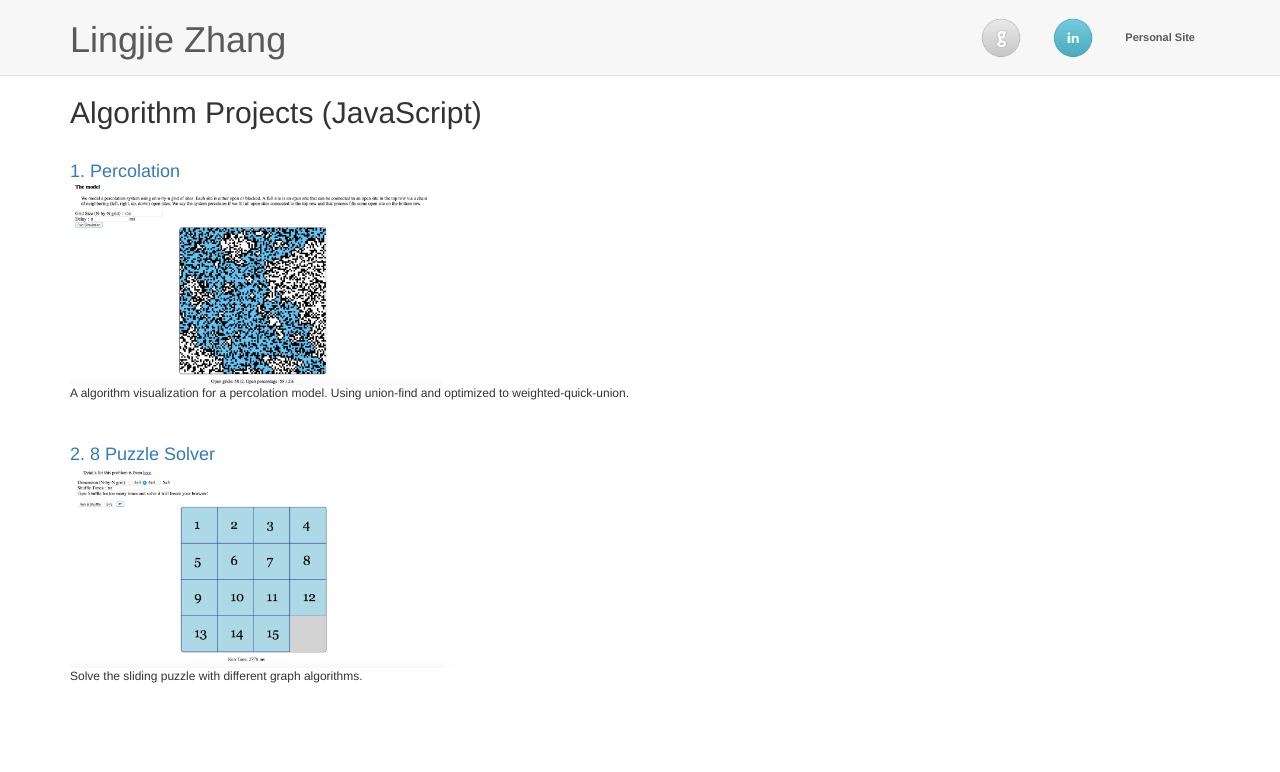
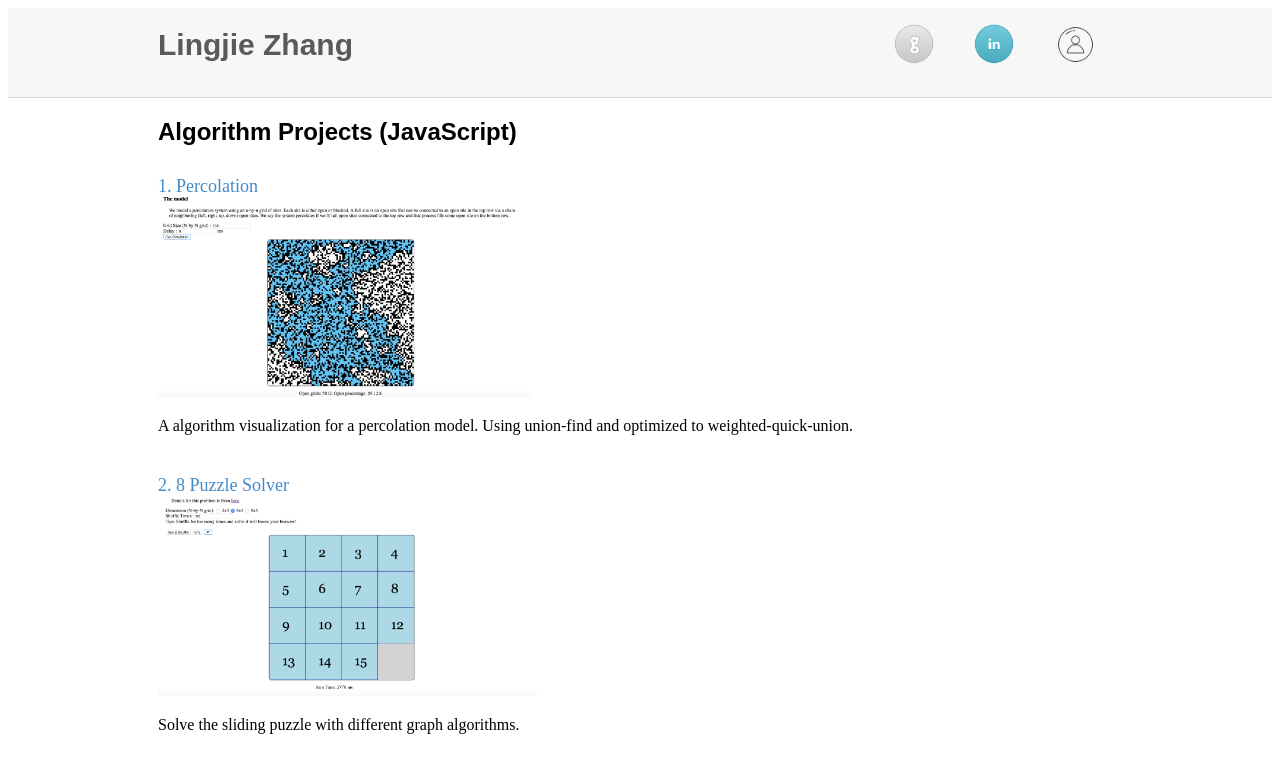
Before and after one commit to XGuGu/JS-Algorithm, a plain HTML site: page index.html in a window 1280 px wide. Drawn offline with nearby package versions, Linux system fonts and the light colour scheme.

Commit message:
modify css

```diff
--- a/css/index.css
+++ b/css/index.css
@@ -1,6 +1,25 @@
 .header {
     background-color: #f7f7f7;
     border-bottom: 1px solid #dbdbdb;
+}
+
+.container {
+  display: flex;
+  justify-content: space-between;
+  padding-left: 150px;
+  padding-right: 150px;
+}
+
+.nav-icon {
+  display: flex;
+}
+
+li {
+  list-style-type:none;
+}
+
+.h1 {
+  font-size: 30px;
 }
 
 .header a {
@@ -8,12 +27,27 @@
   font-size: 11px;
   font-weight: bold;
   text-decoration: none;
+  font-family: sans-serif;
 }
 
 .icon {
   width: 40px;
+  padding-left: 20px;
+  padding-right: 20px;
 }
 
+.iconperson {
+  width:53px;
+  position: relative;
+  top: -6px;
+  padding-left: 15px;
+  padding-right: 20px;
+}
+
+
+.full-projects {
+  margin-left: 150px;
+}
 .projects h2 {
   margin-bottom: 30px;
 }
@@ -34,15 +68,25 @@
 }
 
 .full-projects p {
-    font-size: 12px;
+  font-size: 16px;
+}
+
+.h2 {
+  font-weight: 800;
+  font-family: sans-serif;
+  font-size: 24px;
 }
 
 a.project-list {
   font-size: 18px;
+  color: #428bca;
+  text-decoration: none;
 }
 
-a.blog-link {
-    font-size: 12px;
+a.project-list:hover {
+  font-size: 18px;
+  color: #2a6496;
+  text-decoration: underline;
 }
 
 .caption {
@@ -52,7 +96,3 @@ a.blog-link {
 .projectImg {
   height: 200px;
 }
-
-.about h2 {
-    margin-bottom: 30px;
-}
--- a/index.html
+++ b/index.html
@@ -3,26 +3,26 @@
   <head>
     <meta charset="utf-8">
     <title>Index Page</title>
-    <link rel="stylesheet" href="https://maxcdn.bootstrapcdn.com/bootstrap/3.2.0/css/bootstrap.min.css">
+    <!-- <link rel="stylesheet" href="https://maxcdn.bootstrapcdn.com/bootstrap/3.2.0/css/bootstrap.min.css"> -->
 	   <link rel="stylesheet" href="css/index.css">
   </head>
   <body>
         <div class="header">
             <div class="container">
-                <a href="index.html" class="pull-left">
-                    <h1>Lingjie Zhang</h1>
+                <a href="index.html" >
+                    <h1 class="h1">Lingjie Zhang</h1>
                 </a>
-                <ul class="nav nav-pills pull-right">
+                <ul class="nav-icon">
                     <li><a href="projects.html"><img class="icon" src="image/icons/Github.png"></a></li>
-                    <li><a href="about.html"><img class="icon"src="image/icons/LinkedIn.png"></a></li>
-                    <li><a href="#">Personal Site</a></li>
+                    <li><a href="about.html"><img class="icon" src="image/icons/LinkedIn.png"></a></li>
+                    <li><a href="#"><img class="iconperson" src="image/icons/person-icon.png"></a></li>
                 </ul>
             </div>
         </div>
 
         <div class="full-projects">
-            <div class="container">
-                <h2>Algorithm Projects (JavaScript)</h2>
+            <div class="container2">
+                <h2 class="h2">Algorithm Projects (JavaScript)</h2>
                 <a href="Percolation/percolation.html" class="project-list">
                     1. Percolation
                 </a>
```
Also changed, not shown: image/icons/person-icon.png (added). Lines whose indentation alone changed are shown as unchanged.
